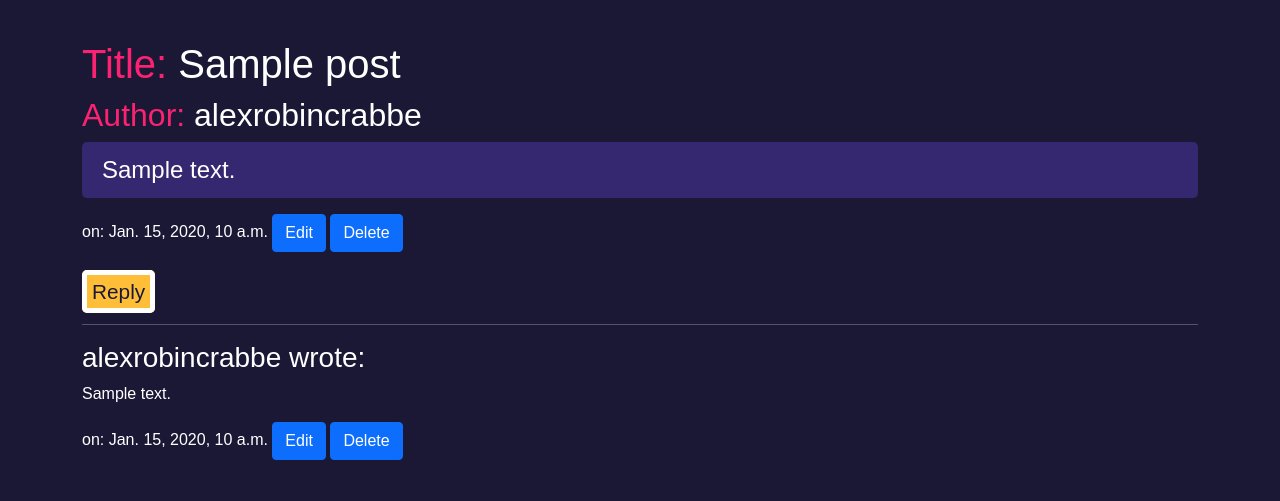
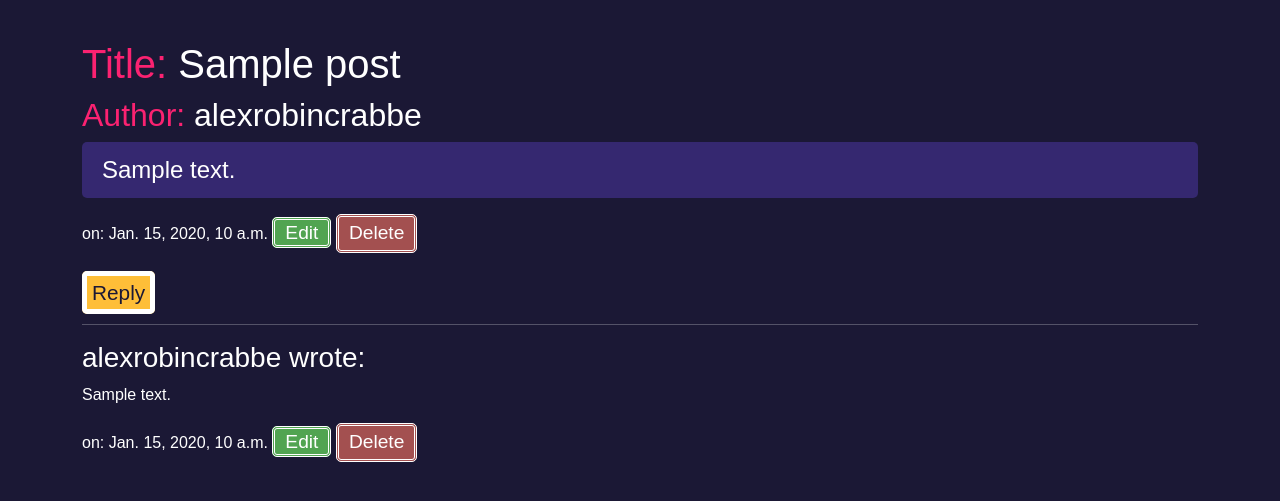
Before and after one commit to alexrobincrabbe/Wordwell, a Django app: a page that uses message_board/templates/message_board/view_post.html in a window 1280 px wide. Shown: the part 56-557 px from the top of the page. Run offline with Django 4.2, Linux system fonts and the light colour scheme; a user stored in the database is signed in; data comes from the database, SQL or seed files in the repository; tables that the repository leaves empty hold one stand-in row (values such as "Sample post"); parts of the project's set-up code (start-up, migrations or seed data) failed here and were passed over; some libraries are stand-ins or nearby versions; some web fonts are replaced.

Commit message:
fix: button styles

```diff
--- a/message_board/templates/message_board/edit_post.html
+++ b/message_board/templates/message_board/edit_post.html
@@ -8,11 +8,11 @@
 <form method="POST">
     {% csrf_token %}
     <fieldset class="form-group">
-        <legend class="border-bottom mb-4">New Post</legend>
+        <legend class="border-bottom mb-4">Edit Post</legend>
         {{ new_post|crispy }}
     </fieldset>
     <div class="form-group">
-        <button class="btn btn-outline-info" type="submit">Sumbit</button>
+        <button class="yellow-button" type="submit">Sumbit</button>
     </div>
 </form>
 {% else %}
--- a/message_board/templates/message_board/view_post.html
+++ b/message_board/templates/message_board/view_post.html
@@ -13,8 +13,8 @@
     on: {{ post.created_on}}
     <!-- buttons -->
     {% if user.is_authenticated and post.author == user %}
-    <a class="btn btn-primary" href="{% url 'edit_post' post.slug %}">Edit</a>
-    <button class="btn btn-primary" slug="{{ post.slug }}" id="post-btn-delete">Delete</button>
+    <a class="edit-button" href="{% url 'edit_post' post.slug %}">Edit</a>
+    <button class="delete-button" slug="{{ post.slug }}" id="post-btn-delete">Delete</button>
     {% endif %}
     <br>
     <br>
@@ -71,8 +71,8 @@
     </p>
     on: {{ reply.created_on }}
     {% if user.is_authenticated and reply.author == user %}
-    <a class="btn btn-primary" href="{% url 'edit_reply' post.slug reply.id %}">Edit</a>
-    <button class="btn btn-primary reply-btn-delete" slug="{{ post.slug }}" reply-id="{{ reply.id }}">Delete</button>
+    <a class="edit-button" href="{% url 'edit_reply' post.slug reply.id %}">Edit</a>
+    <button class="delete-button" slug="{{ post.slug }}" reply-id="{{ reply.id }}">Delete</button>
     {% endif %}
     {% endfor %}
 </div>
--- a/profile_page/templates/profile_page/update_profile.html
+++ b/profile_page/templates/profile_page/update_profile.html
@@ -31,7 +31,7 @@
             {{ p_form|crispy }}
         </fieldset>
         <div class="form-group">
-            <button class="btn btn-outline-info" type="submit">Update</button>
+            <button class="yellow-button" type="submit">Update</button>
         </div>
     </form>
 </div>
--- a/profile_page/templates/profile_page/view_profile.html
+++ b/profile_page/templates/profile_page/view_profile.html
@@ -14,7 +14,7 @@
     </div>
     <div class="col">
         {% if user.is_authenticated and user_view.user == user %}
-        <a class="btn btn-outline-info" href="{% url 'update_profile' %}">Edit</a>
+        <a class="edit-button" href="{% url 'update_profile' %}">Edit</a>
         {% endif %}
     </div>
 
--- a/static/css/style.css
+++ b/static/css/style.css
@@ -11,6 +11,39 @@ body {
     font-style: normal;
 }
 
+.edit-button{
+    border-radius:5px;
+    background-color: rgb(81, 164, 81);
+    color:white;
+    padding:2px 10px;
+    font-size: 120%;
+    border: double white;
+}
+
+.edit-button:hover{
+    background-color: rgb(52, 120, 52);
+    color:rgba(255, 255, 255, 0.676);
+}
+
+.edit-button:active{
+    background-color: rgb(140, 195, 140);
+    color:rgb(255, 255, 255);
+}
+
+.delete-button{
+    border-radius:5px;
+    background-color: rgb(163, 80, 80);
+    color:white;
+    padding:2px 10px;
+    font-size: 120%;
+    border: double white;
+}
+
+.delete-button:hover{
+    background-color: rgb(116, 52, 52);
+    color:rgba(255, 255, 255, 0.676);
+
+}
 .django-messages{
     width:100%;
     color:white;
@@ -329,7 +362,7 @@ td .high-score-user {
 .account-img {
     width: 218px;
     height: 218px;
-    border: solid black 10px;
+    border: solid white 10px;
     overflow: hidden;
 }
 
```
